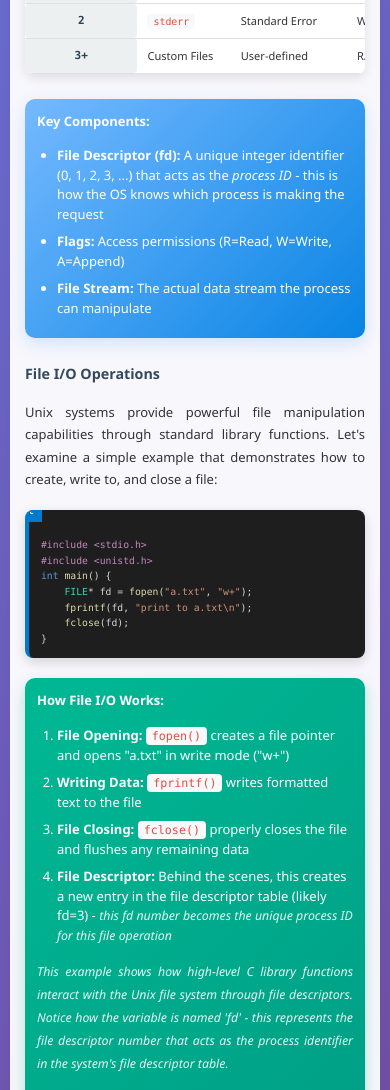
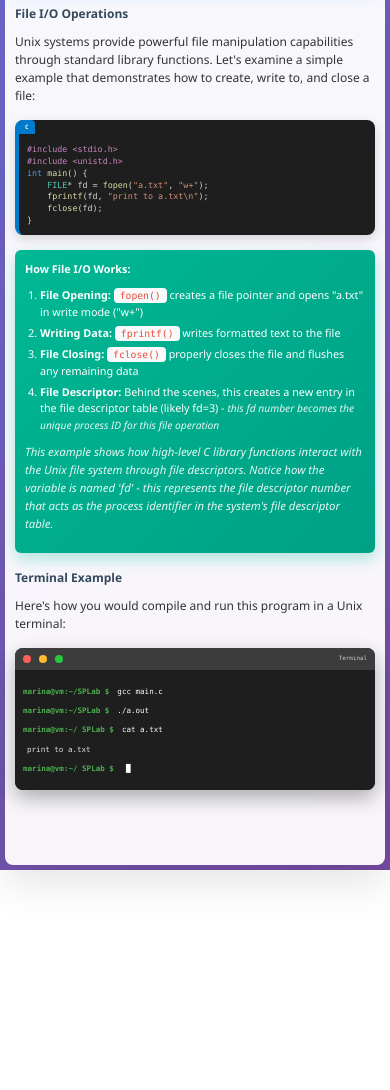
Before and after one commit to yardenkh/unix-system-interface, a plain HTML site: page index.html in a window 390 px wide. Shown: the part 910-2000 px from the top of the page. After the commit the page ends 1780 px from the top, so only its background shows below. Drawn offline with Linux system fonts and the light colour scheme.

Commit message:
improved style

```diff
--- a/styles.css
+++ b/styles.css
@@ -357,19 +357,21 @@ body {
 /* Mobile Responsive Styles */
 @media (max-width: 768px) {
   body {
-    padding: 20px;
+    padding: 15px;
     font-size: 14px;
   }
 
   .container {
-    padding: 20px;
+    padding: 15px;
     margin: 0;
     max-width: 100%;
+    border-radius: 10px;
   }
 
   .main-title {
-    font-size: 2.2em;
+    font-size: 2em;
     margin-bottom: 20px;
+    text-align: center;
   }
 
   .subtitle {
@@ -378,7 +380,7 @@ body {
   }
 
   .content-section h2 {
-    font-size: 1.5em;
+    font-size: 1.4em;
   }
 
   .content-section h3 {
@@ -389,28 +391,36 @@ body {
     font-size: 1em;
   }
 
+  .content-section p {
+    text-align: left;
+    line-height: 1.6;
+  }
+
   /* Mobile table adjustments */
   .table-container {
     overflow-x: auto;
     -webkit-overflow-scrolling: touch;
+    margin: 15px 0;
   }
 
   .fd-table {
-    min-width: 600px;
-    font-size: 0.85em;
+    min-width: 550px;
+    font-size: 0.8em;
   }
 
   .fd-table th,
   .fd-table td {
     padding: 8px 10px;
+    white-space: nowrap;
   }
 
   /* Mobile code block */
   .c-codeblock {
-    font-size: 0.8em;
-    padding: 15px;
+    font-size: 0.75em;
+    padding: 12px;
     overflow-x: auto;
     -webkit-overflow-scrolling: touch;
+    margin: 15px 0;
   }
 
   .c-codeblock span {
@@ -420,23 +430,23 @@ body {
   /* Mobile info boxes */
   .info-box,
   .explanation-box {
-    padding: 15px;
-    margin: 20px 0;
+    padding: 12px;
+    margin: 15px 0;
   }
 
   .info-box h4,
   .explanation-box h4 {
-    font-size: 1em;
+    font-size: 0.95em;
   }
 
   /* Mobile terminal */
   .terminal-window {
-    margin: 20px 0;
-    font-size: 0.8em;
+    margin: 15px 0;
+    font-size: 0.75em;
   }
 
   .terminal-content {
-    padding: 15px;
+    padding: 12px;
     overflow-x: auto;
     -webkit-overflow-scrolling: touch;
   }
@@ -461,42 +471,154 @@ body {
 
 @media (max-width: 480px) {
   body {
-    padding: 10px;
-    font-size: 13px;
+    padding: 5px;
+    font-size: 12px;
   }
 
   .container {
-    padding: 15px;
+    padding: 10px;
+    border-radius: 8px;
   }
 
   .main-title {
-    font-size: 1.8em;
+    font-size: 1.6em;
+    margin-bottom: 15px;
+    padding-bottom: 10px;
+  }
+
+  .subtitle {
+    font-size: 0.9em;
+    margin: 10px 0;
   }
 
   .content-section h2 {
-    font-size: 1.3em;
+    font-size: 1.2em;
+    margin: 20px 0 15px 0;
   }
 
   .content-section h3 {
-    font-size: 1.1em;
+    font-size: 1em;
+    margin: 15px 0 10px 0;
+  }
+
+  .content-section h4 {
+    font-size: 0.95em;
+  }
+
+  .content-section p {
+    text-align: left;
+    margin: 10px 0;
+    line-height: 1.5;
+  }
+
+  /* Ultra-compact code block for phones */
+  .c-codeblock {
+    font-size: 0.7em;
+    padding: 8px;
+    margin: 15px 0;
+    line-height: 1.4;
+  }
+
+  .c-codeblock::before {
+    margin: -8px -8px 10px -8px;
+    padding: 3px 6px;
+    font-size: 0.7em;
+  }
+
+  /* Ultra-compact terminal for phones */
+  .terminal-window {
+    font-size: 0.7em;
+    margin: 15px 0;
+  }
+
+  .terminal-content {
+    padding: 8px;
+  }
+
+  .terminal-header {
+    padding: 6px 8px;
+  }
+
+  .terminal-button {
+    width: 8px;
+    height: 8px;
+  }
+
+  .terminal-title {
+    font-size: 0.7em;
+  }
+
+  /* Compact info boxes */
+  .info-box,
+  .explanation-box {
+    padding: 10px;
+    margin: 10px 0;
+    border-radius: 6px;
+  }
+
+  .info-box h4,
+  .explanation-box h4 {
+    font-size: 0.9em;
+    margin-bottom: 8px;
+  }
+
+  .info-box ul,
+  .explanation-box ol {
+    padding-left: 15px;
+  }
+
+  .info-box li,
+  .explanation-box li {
+    margin: 5px 0;
+    font-size: 0.9em;
+  }
+
+  /* Table optimizations for phone */
+  .fd-table {
+    min-width: 500px;
+    font-size: 0.75em;
+  }
+
+  .fd-table th,
+  .fd-table td {
+    padding: 6px 8px;
+  }
+
+  .fd-number {
+    font-size: 0.8em;
+  }
+}
+
+/* Extra small phones (like older iPhones) */
+@media (max-width: 375px) {
+  body {
+    padding: 3px;
+    font-size: 11px;
+  }
+
+  .container {
+    padding: 8px;
+  }
+
+  .main-title {
+    font-size: 1.4em;
   }
 
   .c-codeblock {
-    font-size: 0.75em;
-    padding: 12px;
+    font-size: 0.65em;
+    padding: 6px;
   }
 
   .terminal-window {
-    font-size: 0.75em;
+    font-size: 0.65em;
   }
 
   .terminal-content {
-    padding: 12px;
+    padding: 6px;
   }
 
-  .info-box,
-  .explanation-box {
-    padding: 12px;
-    margin: 15px 0;
+  .fd-table {
+    min-width: 450px;
+    font-size: 0.7em;
   }
 }
```
